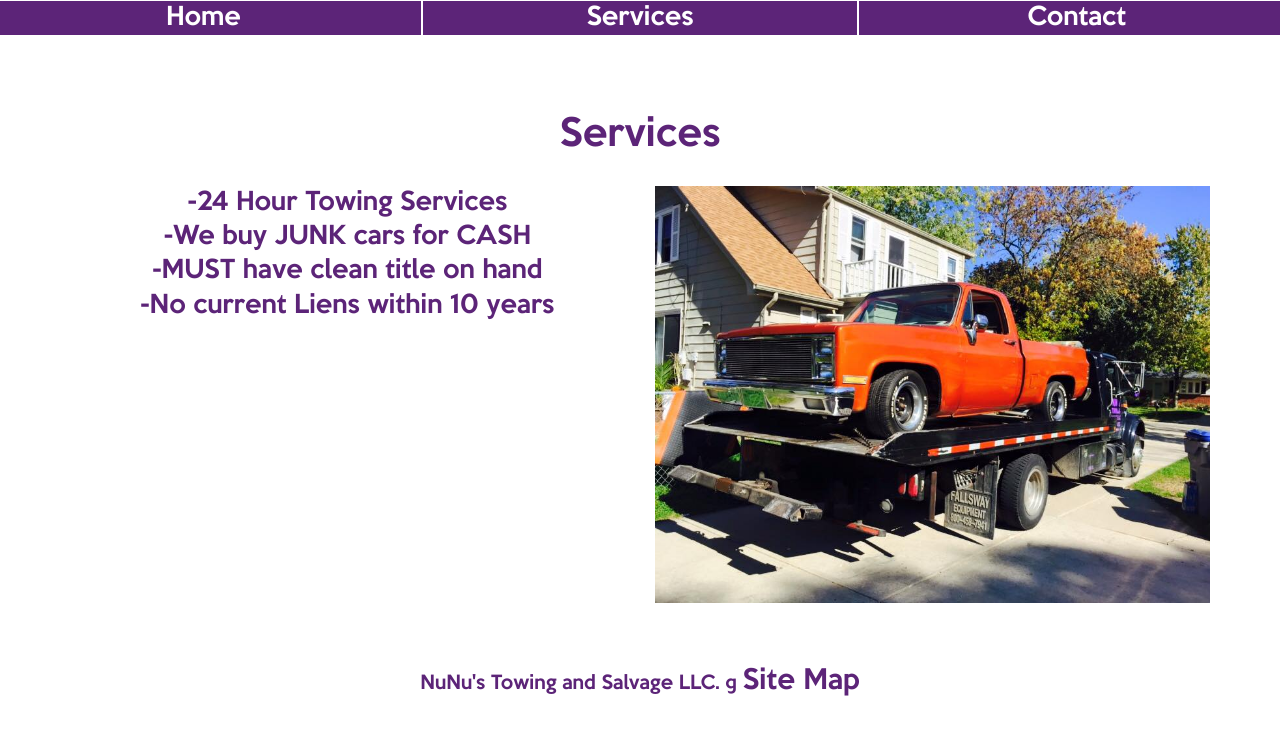
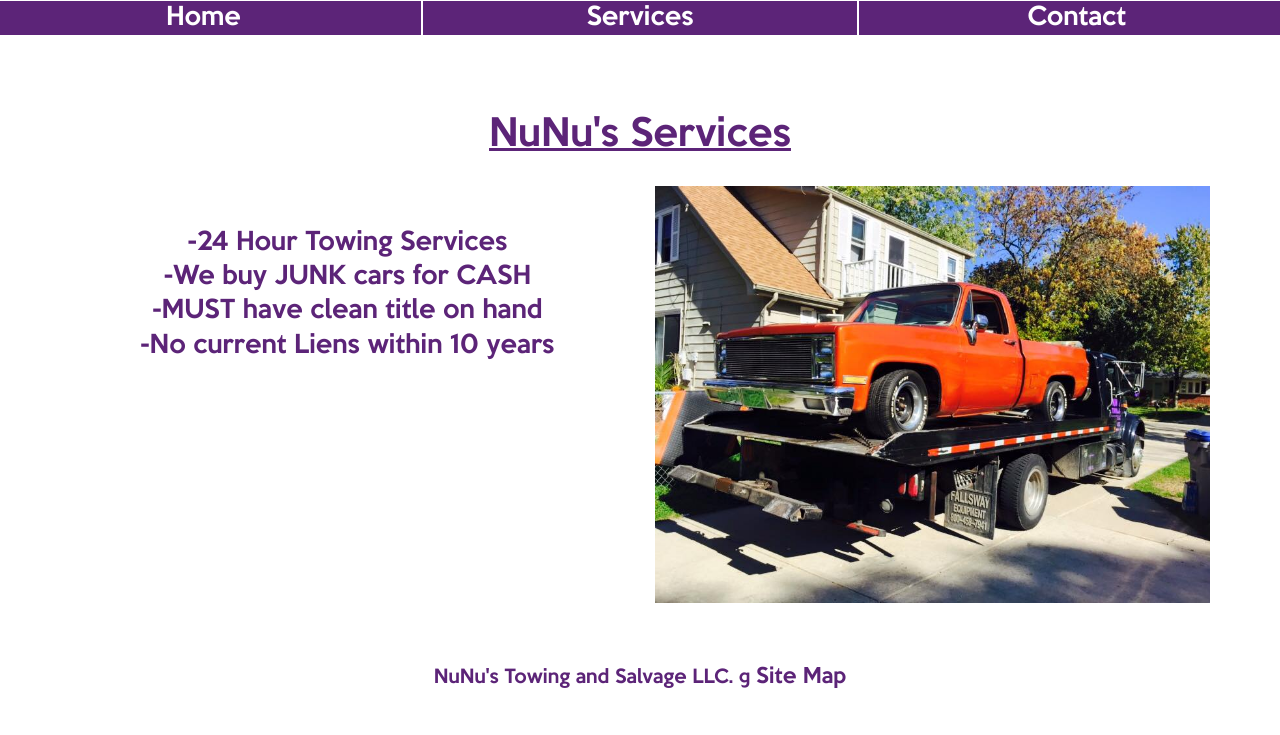
Before and after one commit to kmuzenski/NuNu, a PHP site: page /services.php in a window 1280 px wide. Shown: the top 735 px of the page. Run offline with PHP 8.4, Linux system fonts and the light colour scheme.

Commit message:
style test

```diff
--- a/assets/css/styles.css
+++ b/assets/css/styles.css
@@ -62,3 +62,11 @@ img {
 	font-family:pretty;
 
 }
+
+#sitemap {
+	font-size: 20px;
+	font-color:#5C2478;
+	font-family:pretty;
+
+
+}
--- a/footer.php
+++ b/footer.php
@@ -1,3 +1,3 @@
 <script src="https://ajax.googleapis.com/ajax/libs/jquery/2.2.0/jquery.min.js"></script>
 <script src="assets/js/bootstrap.min.js"></script>
-<center><p id="footer">NuNu's Towing and Salvage LLC. &copy; <a href="sitemap.php" alt="sitemap" title="sitemap"> Site Map </a> </p></center>
+<center><p id="footer">NuNu's Towing and Salvage LLC. &copy; <a id="sitemap" href="sitemap.php" alt="sitemap" title="sitemap"> Site Map </a> </p></center>
--- a/index.php
+++ b/index.php
@@ -17,7 +17,7 @@
 <div class="row">
 <div class="col-xs-12">
 <center>
-<img src="assets/img/NNT.jpg" width="75%">
+<img src="assets/img/NNT.jpg" width="50%">
 </center>
 </div>
 
--- a/services.php
+++ b/services.php
@@ -11,7 +11,7 @@
 <br><br><br>
 
 <center>
-	<h1>Services</h1>
+	<h1><u>NuNu's Services</u></h1>
 	<br>
 </center>
 
@@ -23,6 +23,7 @@
 		</div>
 		<div class="col-xs-pull-6 col-md-6 col-lg-6">
 			<center>
+			<br><br>
 			<p>-24 Hour Towing Services<br>
 			   -We buy JUNK cars for CASH<br>
 			   -MUST have clean title on hand<br>
```
